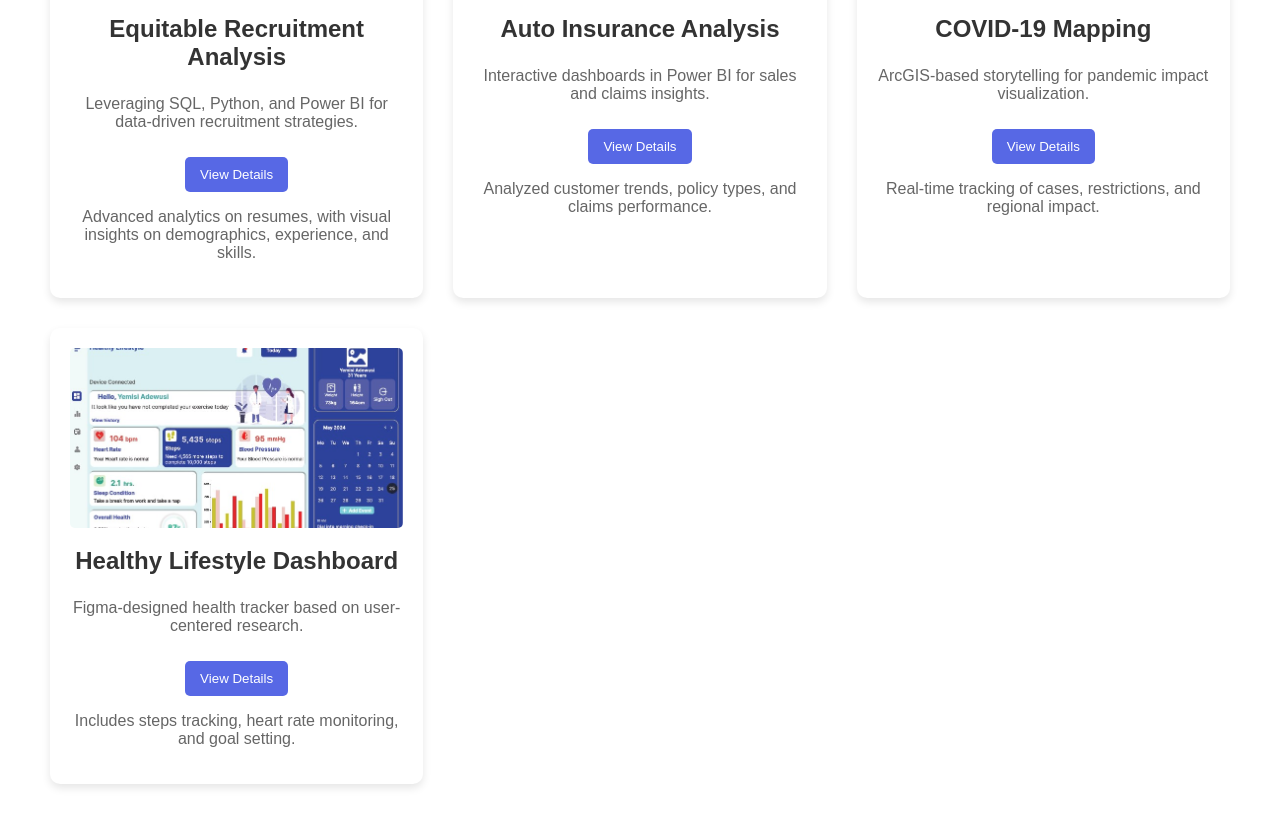
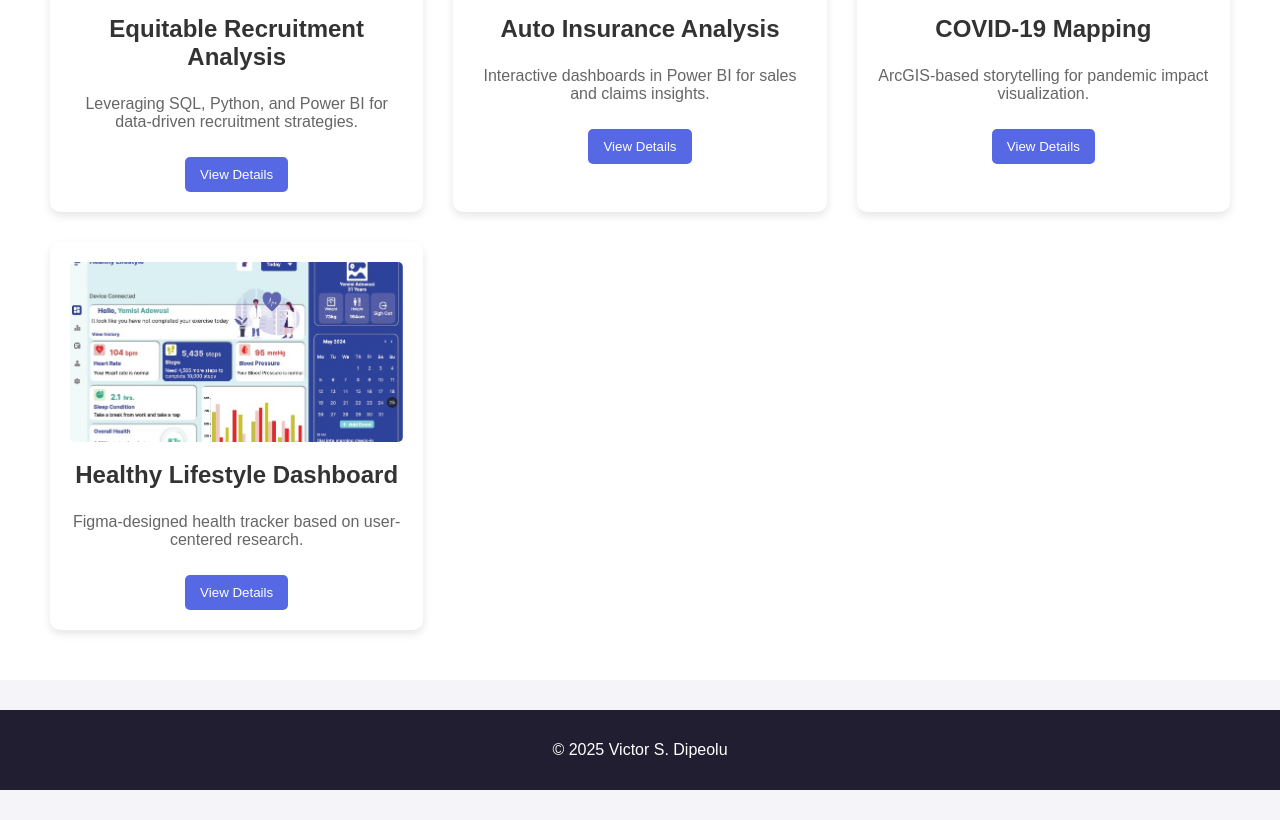
Before and after one commit to Vicmandip1/Portfolio, a Jekyll site: the page projects.html, which Jekyll copies as it is, in a window 1280 px wide and 900 px high, scrolled down 1064 px, cut to the strip 80-900 px from the top of the window. Built offline with Jekyll 4.4.1, drawn with Linux system fonts in a browser that asks for light colours; after the commit the page ends 1934 px from its top, so only the background shows below that.

Commit message:
Update projects.html

```diff
--- a/projects.html
+++ b/projects.html
@@ -39,47 +39,40 @@
             <img src="assets/Images/BOTG Project/Landing Page.png" alt="Project Image">
             <h3>Equitable Recruitment Analysis</h3>
             <p>Leveraging SQL, Python, and Power BI for data-driven recruitment strategies.</p>
-                <button class="view-btn" onclick="toggleDetails('project1')">View Details</button>
-                <div class="project-details" id="project1">
-                    <p>Advanced analytics on resumes, with visual insights on demographics, experience, and skills.</p>
-                    <button class="close-btn" onclick="toggleDetails('project1')">Close</button>
-                </div>
+            <button class="view-btn" onclick="openProject('project1')">View Details</button>
         </div>
 
         <div class="project-card">
             <img src="assets/Images/AutoInsurance Analysis/Landing Page.png" alt="Project Image">
             <h3>Auto Insurance Analysis</h3>
             <p>Interactive dashboards in Power BI for sales and claims insights.</p>
-                <button class="view-btn" onclick="toggleDetails('project2')">View Details</button>
-                <div class="project-details" id="project2">
-                    <p>Analyzed customer trends, policy types, and claims performance.</p>
-                    <button class="close-btn" onclick="toggleDetails('project2')">Close</button>
-                </div>
+            <button class="view-btn" onclick="openProject('project2')">View Details</button>
         </div>
 
         <div class="project-card">
             <img src="assets/Images/Covid-19-Global-Mapping/Mapping Covid-19.pdf" alt="Project Image">
             <h3>COVID-19 Mapping</h3>
             <p>ArcGIS-based storytelling for pandemic impact visualization.</p>
-                <button class="view-btn" onclick="toggleDetails('project3')">View Details</button>
-                <div class="project-details" id="project3">
-                    <p>Real-time tracking of cases, restrictions, and regional impact.</p>
-                    <button class="close-btn" onclick="toggleDetails('project3')">Close</button>
-                </div>
+            <button class="view-btn" onclick="openProject('project3')">View Details</button>
         </div>
 
         <div class="project-card">
             <img src="assets/Images/Healthy living Figma'/Figma Healthy Lifestyle.jpg" alt="Project Image">
             <h3>Healthy Lifestyle Dashboard</h3>
             <p>Figma-designed health tracker based on user-centered research.</p>
-                <button class="view-btn" onclick="toggleDetails('project4')">View Details</button>
-                <div class="project-details" id="project4">
-                    <p>Includes steps tracking, heart rate monitoring, and goal setting.</p>
-                    <button class="close-btn" onclick="toggleDetails('project4')">Close</button>
-                </div>
+            <button class="view-btn" onclick="openProject('project4')">View Details</button>
         </div>
     </div>
 </section>
+
+<!-- Full-Screen Project Details Modal -->
+<div id="project-modal" class="project-modal">
+    <div class="modal-content">
+        <span class="close-btn" onclick="closeProject()">&times;</span>
+        <div id="project-details"></div>
+    </div>
+</div>
+
 
     <!-- Footer -->
     <footer>
```
Lines whose indentation alone changed are shown as unchanged.
